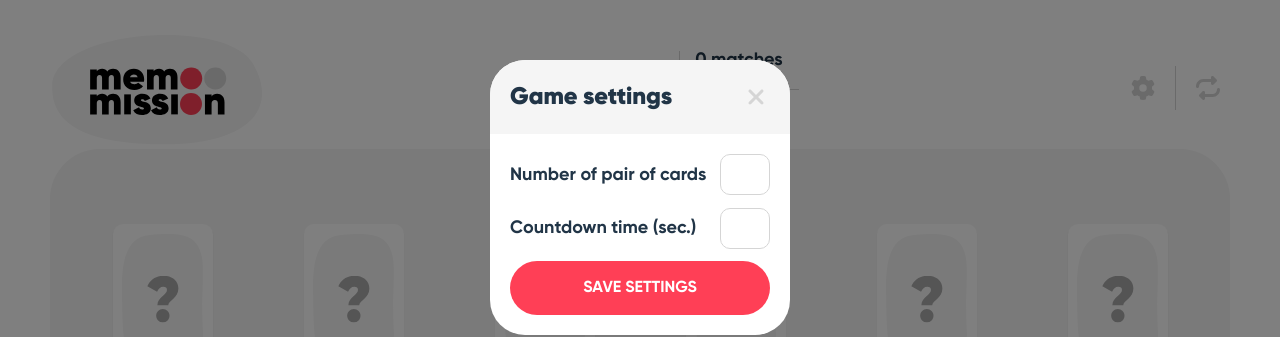
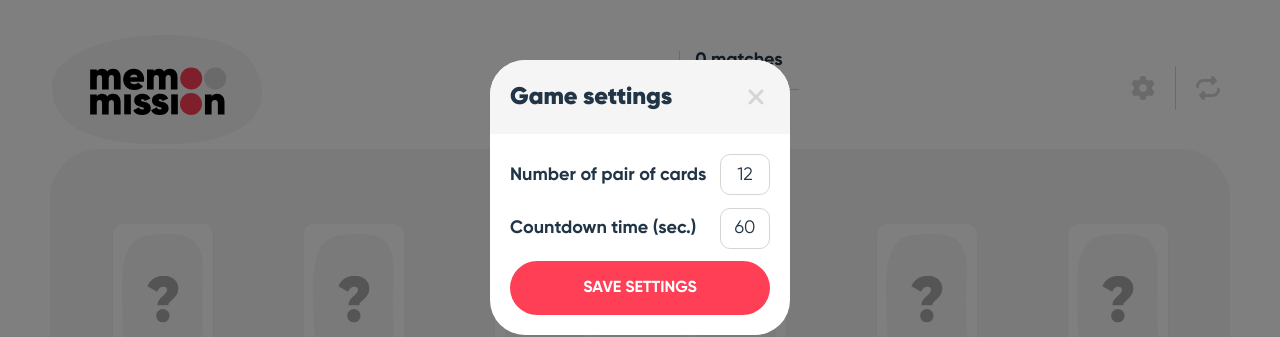
Before and after one commit to adamsza/memo-mission, a React (Vite) app: page / in a window 1280 px wide. Both pictures are taken after a click on the icon 1148 px from the left and 88 px from the top of the page. Shown: the top 337 px of the page. Built offline with nearby package versions, Linux system fonts and the light colour scheme.

Commit message:
Connect modal and fix mechanic

```diff
--- a/src/App.tsx
+++ b/src/App.tsx
@@ -8,15 +8,22 @@ import { animalEmojis } from './data/emojis';
 import useTimer from './hooks/useTimer';
 import SettingsModal from './components/SettingsModal';
 
+export interface GameSettings {
+  cards: number,
+  time: number
+}
+
 function App() {
-  const [cards, setCards] = useState(shuffle(createCards(animalEmojis.slice(0, 12))));
+  const [gameSettings, setGameSettings] = useState<GameSettings>({ cards: 12, time: 60 })
+  const [cards, setCards] = useState(shuffle(createCards(animalEmojis.slice(0, gameSettings.cards))));
   const [flippedIds, setFlippedIds] = useState<number[]>([]);
-  const [foundPairs, setFoundPairs] = useState(0);
+  const [foundCards, setFoundCards] = useState<number[]>([]);
   const [mistakes, setMistakes] = useState(0);
-  const timer = useTimer({ time: 60 });
+  const timer = useTimer({ time: gameSettings.time });
   const [modal, setModal] = useState(false);
   const handleCardClick = useCallback((id: number) => {
     if (!timer.timerActive) startGame();
+    if (foundCards.includes(id) || flippedIds.length > 1) return;
     setCards(cards.map(card =>
       card.id === id ? new Card(card.id, card.emoji, true) : card
     )
@@ -25,28 +32,30 @@ function App() {
   }, [cards, flippedIds])
 
   function startGame() {
-    timer.startTimer();
+    if (timer.remainingTime === gameSettings.time)
+      timer.startTimer();
   }
 
   function stopGame() {
     timer.stopTimer();
   }
 
-  function restartGame() {
+  function resetGame() {
     stopGame();
-    timer.setTimer(60);
+    timer.setTimer(gameSettings.time);
     setMistakes(0);
-    setFoundPairs(0);
+    setFoundCards([]);
     setFlippedIds([]);
-    setCards(shuffle(createCards(animalEmojis.slice(0, 12))))
+    setCards(shuffle(createCards(animalEmojis.slice(0, gameSettings.cards))))
   }
 
   useEffect(() => {
     if (flippedIds.length > 1) {
       const flippedCards = flippedIds.map(id => cards.find(card => card.id === id));
       if (flippedCards[0]?.emoji === flippedCards[1]?.emoji) {
-        setFoundPairs(foundPairs + 1);
-        if (foundPairs + 1 === cards.length / 2) stopGame();
+        setFoundCards(prevState => [...prevState, ...flippedIds.slice(0, 2)]);
+        setFlippedIds([])
+        if (foundCards.length + 2 === cards.length) stopGame();
       }
       else {
         setMistakes(mistakes + 1);
@@ -54,19 +63,24 @@ function App() {
           setCards(cards.map(card =>
             flippedIds.includes(card.id) ? new Card(card.id, card.emoji, false) : card
           ));
-        }, 3000);
+          setFlippedIds([])
+        }, 2000);
       }
-      setFlippedIds([]) //only shift the first two
     }
-  }, [flippedIds])
+  }, [flippedIds]);
+
+  useEffect(() => {
+    resetGame();
+  }, [gameSettings]);
+
 
   return (
     <div className="pt-7.5 pb-12.5 px-12.5">
       <GameContext.Provider value={{
         mistakes: mistakes,
-        matches: foundPairs,
+        matches: foundCards.length / 2,
         remainingTime: timer.remainingTime,
-        restartGame: restartGame,
+        restartGame: resetGame,
         openSettings: () => setModal(true)
       }}>
         <Header />
@@ -74,7 +88,14 @@ function App() {
       <div className="grid grid-cols-2 sm:grid-cols-3 md:grid-cols-4 lg:grid-cols-6 gap-4 bg-[#F5F5F5] py-18.75 px-6.25 rounded-[50px]">
         {cards.map(card => <CardBody key={card.id} card={card} onClick={handleCardClick} />)}
       </div>
-      {modal ? <SettingsModal /> : <></>}
+      {modal ? <SettingsModal
+        handleClose={() => setModal(false)}
+        gameSettings={gameSettings}
+        changeSettings={(gameSettings) => {
+          setGameSettings(gameSettings);
+          setModal(false);
+        }} />
+        : <></>}
     </div>
   )
 }
--- a/src/components/SettingsModal.tsx
+++ b/src/components/SettingsModal.tsx
@@ -1,24 +1,37 @@
 import { faTimes } from "@fortawesome/free-solid-svg-icons";
 import { FontAwesomeIcon } from "@fortawesome/react-fontawesome";
+import { GameSettings } from "../App";
+import { useState } from "react";
 
-function SettingsModal() {
+interface SettingsModalProps{
+    handleClose: () => void,
+    gameSettings: GameSettings,
+    changeSettings: (gamesettings: GameSettings) => void
+}
+
+function SettingsModal(props: SettingsModalProps) {
+    const [cards, setCards] = useState(props.gameSettings.cards);
+    const [time, setTime] = useState(props.gameSettings.time);
     return (
         <div className="fixed top-0 left-0 w-lvw h-lvh bg-backdrop">
             <div className="flex flex-col w-[300px] h-[275px] m-auto mt-15 rounded-[35px] bg-white overflow-hidden">
                 <div className="flex justify-between items-center bg-[#F5F5F5] py-6.25 px-5">
                     <div className="font-gilroy-black text-2xl leading-4.25">Game settings</div>
-                    <FontAwesomeIcon className="text-[#D5D5D5] text-2xl px-1.25" icon={faTimes} />
+                    <FontAwesomeIcon className="text-[#D5D5D5] text-2xl px-1.25" icon={faTimes} onClick={props.handleClose}/>
                 </div>
                 <div className="h-full flex flex-col justify-between p-5">
                     <div className="flex justify-between items-center">
                         <div className="font-gilroy-bold text-lg">Number of pair of cards</div>
-                        <input className="w-12.5 h-10.25 box-border py-2.5 border-1 border-[#D5D5D5] rounded-[10px] font-gilroy text-lg" />
+                        <input className="w-12.5 h-10.25 box-border py-2.5 border-1 border-[#D5D5D5] rounded-[10px] font-gilroy text-lg text-center"
+                        value={cards} onChange={(e) => setCards(parseInt(e.currentTarget.value) || 0)}/>
                     </div>
                     <div className="flex justify-between items-center">
                         <div className="font-gilroy-bold text-lg">Countdown time (sec.)</div>
-                        <input className="w-12.5 h-10.25 box-border py-2.5 border-1 border-[#D5D5D5] rounded-[10px] font-gilroy text-lg" />
+                        <input className="w-12.5 h-10.25 box-border py-2.5 border-1 border-[#D5D5D5] rounded-[10px] font-gilroy text-lg text-center"
+                        value={time} onChange={(e) => setTime(parseInt(e.currentTarget.value) || 0)}/>
                     </div>
-                    <button className="w-full bg-[#FF3F56] rounded-[30px] py-3.75 px-5 text-white uppercase font-gilroy-bold text-[16px]">Save settings</button>
+                    <button className="w-full bg-[#FF3F56] rounded-[30px] py-3.75 px-5 text-white uppercase font-gilroy-bold text-[16px]"
+                        onClick={() => props.changeSettings({cards: cards, time: time})}>Save settings</button>
                 </div>
             </div>
         </div>
```
